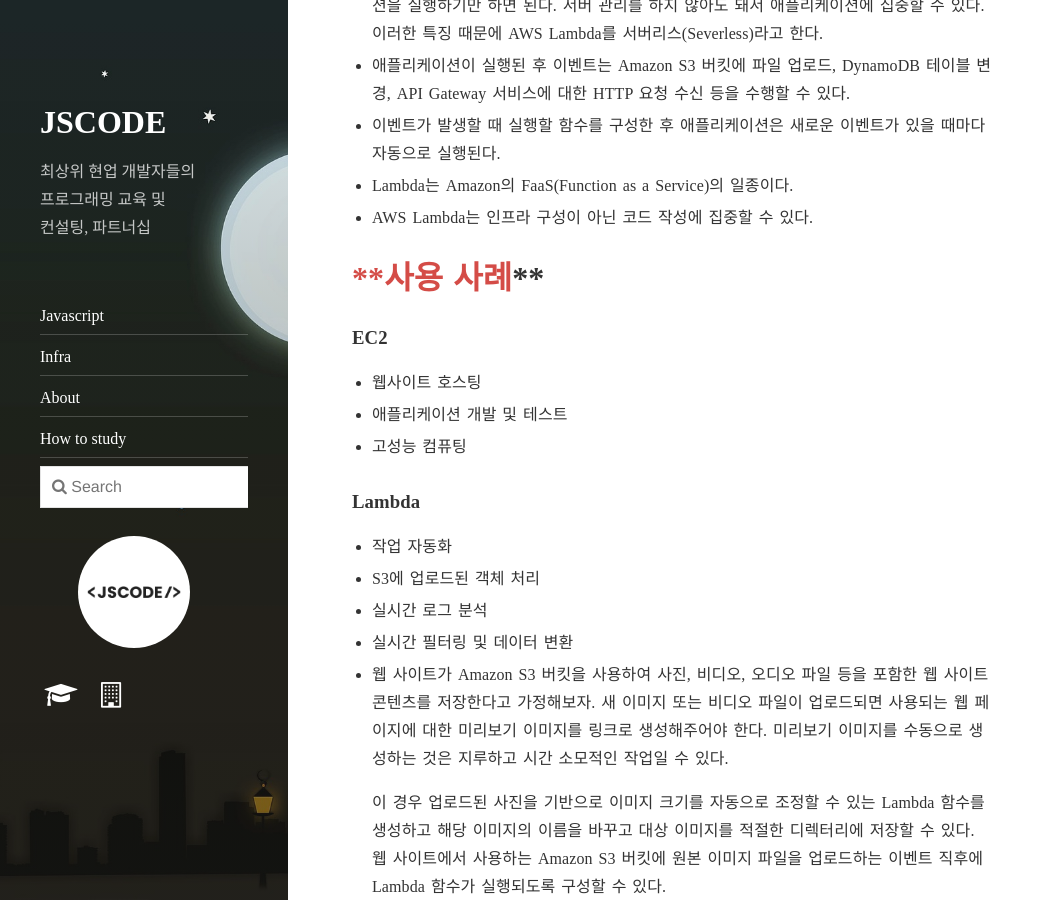
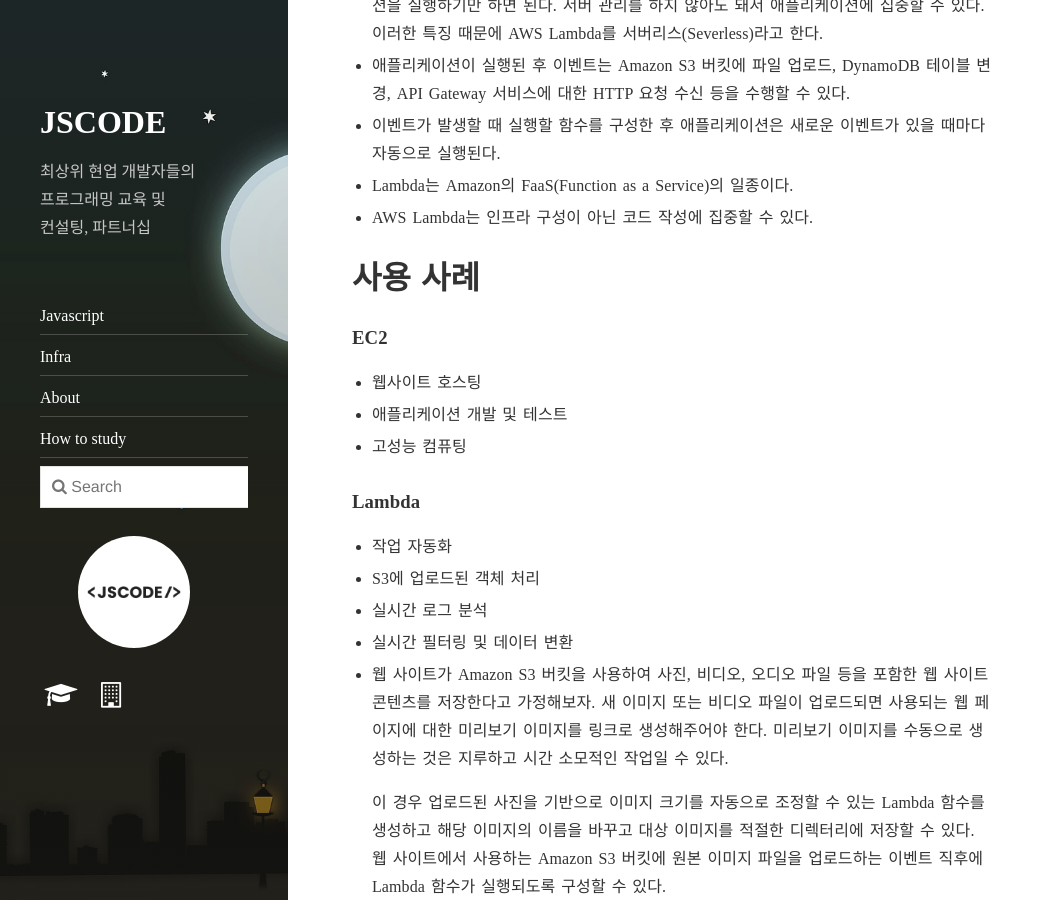
Before and after one commit to JSCODE-SECRET/JSCODE-SECRET.github.io, a Jekyll site: the page built from _posts/infra/2022-07-21-aws-ec2-vs-lambda.md, in a window 1280 px wide and 900 px high, scrolled down 812 px. Shown: the whole window, without its empty margins (0-1052 px from the left). Built offline with Jekyll 4.4.1, drawn with Linux system fonts in a browser that asks for light colours; nearby versions of some CDN libraries.

Commit message:
modify: 글 수정

```diff
--- a/_posts/infra/2022-07-21-aws-ec2-vs-lambda.md
+++ b/_posts/infra/2022-07-21-aws-ec2-vs-lambda.md
@@ -28,7 +28,7 @@ AWS EC2(Amazon Web Services Elastic Compute Cloud)는 클라우드에서 EC2 인
 - Lambda는 Amazon의 FaaS(Function as a Service)의 일종이다.
 - AWS Lambda는 인프라 구성이 아닌 코드 작성에 집중할 수 있다.
 
-# ****사용 사례****
+# 사용 사례
 
 ### EC2
 
```
